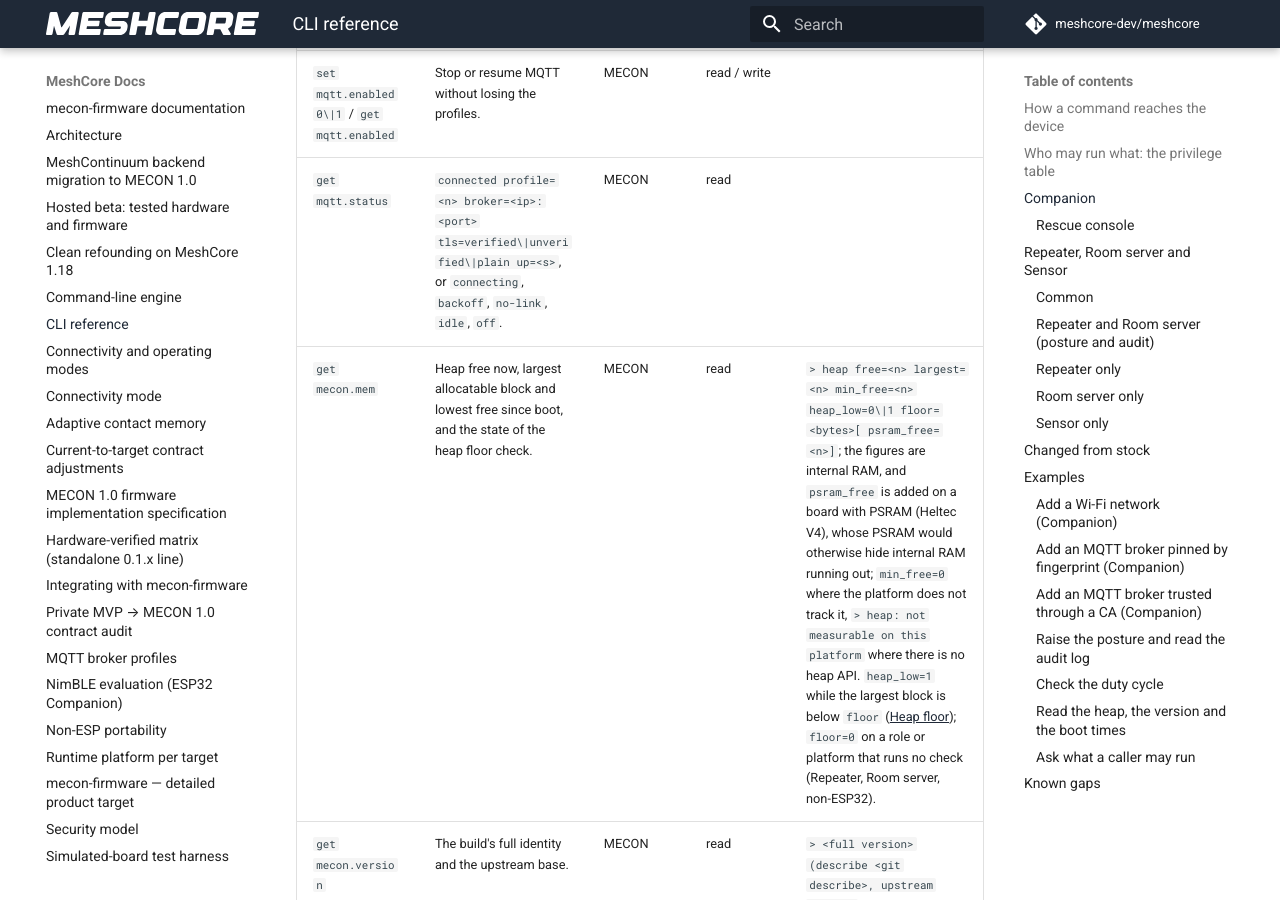
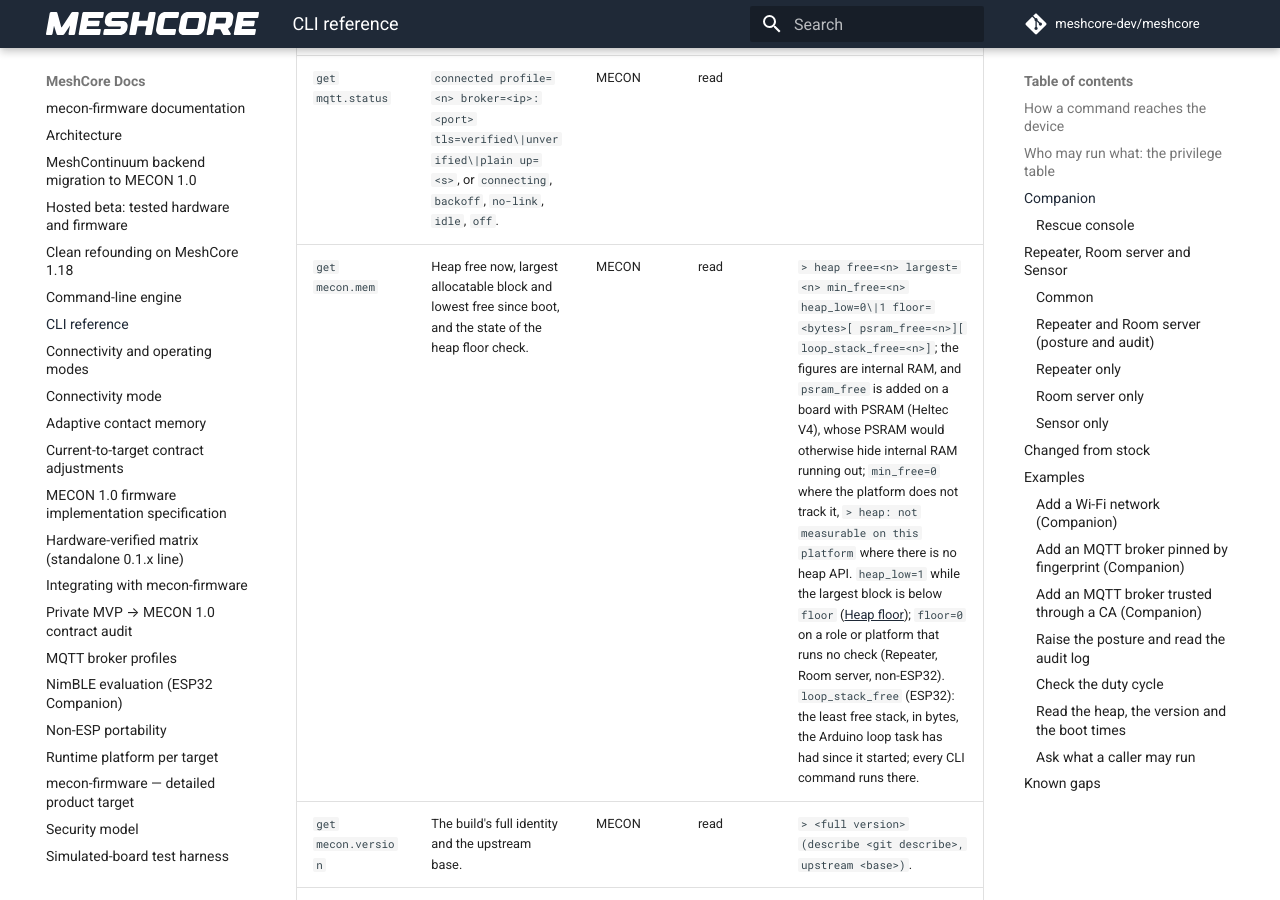
Before and after one commit to hoejriis/mecon-firmware, an MkDocs documentation site: the page built from docs/CLI_REFERENCE.md, in a window 1280 px wide and 900 px high, scrolled down 9019 px. Built offline with MkDocs 1.6.1 and Material for MkDocs 9.7.7, drawn with Linux system fonts in a browser that asks for light colours; comment, search, counter and statistics services are not loaded; some of the changed text lies outside the part shown.

Commit message:
mecon.mem: report the loop task's least free stack
Issue #93's acceptance asks for stack headroom against the baseline, and
nothing on the device reported it. get mecon.mem now ends with
loop_stack_free=<bytes> on ESP32: uxTaskGetStackHighWaterMark of the
Arduino loop task, where every CLI command and the radio and app paths
run. Platforms that do not track it leave the field out. Unit test and
mutant mem_loop_stack_not_reported.

Issue #93

Co-Authored-By: Claude Opus 5.5 (1M context) <noreply@anthropic.com>

```diff
--- a/docs/CLI_REFERENCE.md
+++ b/docs/CLI_REFERENCE.md
@@ -96,7 +96,7 @@ The commands the Companion CLI accepts, reached by the app frame, the rescue con
 | `set mqtt.profile <n> clear` | Remove the profile and its credentials and CA. | MECON | write |  |
 | `set mqtt.enabled 0\|1` / `get mqtt.enabled` | Stop or resume MQTT without losing the profiles. | MECON | read / write |  |
 | `get mqtt.status` | `connected profile=<n> broker=<ip>:<port> tls=verified\|unverified\|plain up=<s>`, or `connecting`, `backoff`, `no-link`, `idle`, `off`. | MECON | read |  |
-| `get mecon.mem` | Heap free now, largest allocatable block and lowest free since boot, and the state of the heap floor check. | MECON | read | `> heap free=<n> largest=<n> min_free=<n> heap_low=0\|1 floor=<bytes>[ psram_free=<n>]`; the figures are internal RAM, and `psram_free` is added on a board with PSRAM (Heltec V4), whose PSRAM would otherwise hide internal RAM running out; `min_free=0` where the platform does not track it, `> heap: not measurable on this platform` where there is no heap API. `heap_low=1` while the largest block is below `floor` ([Heap floor](CONNECTIVITY_MODE.md#heap-floor)); `floor=0` on a role or platform that runs no check (Repeater, Room server, non-ESP32). |
+| `get mecon.mem` | Heap free now, largest allocatable block and lowest free since boot, and the state of the heap floor check. | MECON | read | `> heap free=<n> largest=<n> min_free=<n> heap_low=0\|1 floor=<bytes>[ psram_free=<n>][ loop_stack_free=<n>]`; the figures are internal RAM, and `psram_free` is added on a board with PSRAM (Heltec V4), whose PSRAM would otherwise hide internal RAM running out; `min_free=0` where the platform does not track it, `> heap: not measurable on this platform` where there is no heap API. `heap_low=1` while the largest block is below `floor` ([Heap floor](CONNECTIVITY_MODE.md#heap-floor)); `floor=0` on a role or platform that runs no check (Repeater, Room server, non-ESP32). `loop_stack_free` (ESP32): the least free stack, in bytes, the Arduino loop task has had since it started; every CLI command runs there. |
 | `get mecon.version` | The build's full identity and the upstream base. | MECON | read | `> <full version> (describe <git describe>, upstream <base>)`. |
 | `get mecon.boot` | When boot reached each stage, in ms since reset: contact store and prefs loaded, mesh started, end of setup. | MECON | read | `> store_ms=<n> mesh_ms=<n> setup_ms=<n>`; a stage the role does not mark reads `n/a` (the Repeater and Room server have no separate store stage). |
 | `get mecon.cli.who` | How the engine sees this caller: transport, authentication, posture and principal. | MECON | read | `> transport=usb auth=cable remote=0 posture=normal principal=cable`; `mgmt=on` is appended for a MQTT session whose broker profile is flagged for management. |
@@ -212,7 +212,7 @@ These three roles share one command set (`CommonCLI`, with `MyMesh`/`SensorMesh`
 | `get txdelay` / `set txdelay <0-2>` | Retransmit delay factor, flood traffic. | stock | read / write |  |
 | `get direct.txdelay` / `set direct.txdelay <0-2>` | Retransmit delay factor, direct traffic. | stock | read / write |  |
 | `get dutycycle` | Duty cycle report: the regulatory band the radio is tuned to, the limit in force, the regulatory floor, the user's own setting and the airtime used in the trailing hour. | stock, behaviour changed | read | Stock printed only the user's setting (`> 50.0%`). Now `> band <lo>-<hi> MHz, limit <p>%, floor <p>%, user <p>%, used <ms> ms (<p>%)`; `band none` and `floor none` outside a regulated band. On the Sensor role the stock reply is unchanged. |
-| `get mecon.mem` | Heap free now, largest allocatable block and lowest free since boot, and the state of the heap floor check. | MECON | read | `> heap free=<n> largest=<n> min_free=<n> heap_low=0\|1 floor=<bytes>[ psram_free=<n>]`; the figures are internal RAM, and `psram_free` is added on a board with PSRAM (Heltec V4), whose PSRAM would otherwise hide internal RAM running out; `min_free=0` where the platform does not track it, `> heap: not measurable on this platform` where there is no heap API. `heap_low=1` while the largest block is below `floor` ([Heap floor](CONNECTIVITY_MODE.md#heap-floor)); `floor=0` on a role or platform that runs no check (Repeater, Room server, non-ESP32). |
+| `get mecon.mem` | Heap free now, largest allocatable block and lowest free since boot, and the state of the heap floor check. | MECON | read | `> heap free=<n> largest=<n> min_free=<n> heap_low=0\|1 floor=<bytes>[ psram_free=<n>][ loop_stack_free=<n>]`; the figures are internal RAM, and `psram_free` is added on a board with PSRAM (Heltec V4), whose PSRAM would otherwise hide internal RAM running out; `min_free=0` where the platform does not track it, `> heap: not measurable on this platform` where there is no heap API. `heap_low=1` while the largest block is below `floor` ([Heap floor](CONNECTIVITY_MODE.md#heap-floor)); `floor=0` on a role or platform that runs no check (Repeater, Room server, non-ESP32). `loop_stack_free` (ESP32): the least free stack, in bytes, the Arduino loop task has had since it started; every CLI command runs there. |
 | `get mecon.version` | The build's full identity and the upstream base. | MECON | read | `> <full version> (describe <git describe>, upstream <base>)`. |
 | `get mecon.boot` | When boot reached each stage, in ms since reset: contact store and prefs loaded, mesh started, end of setup. | MECON | read | `> store_ms=<n> mesh_ms=<n> setup_ms=<n>`; a stage the role does not mark reads `n/a` (the Repeater and Room server have no separate store stage). |
 | `get mecon.cli.who` | How the engine sees this caller: transport, authentication, posture and principal. | MECON | read | `> transport=usb auth=cable remote=0 posture=normal principal=cable`; `mgmt=on` is appended for a MQTT session whose broker profile is flagged for management. |
```
Also changed, not shown: 4 other files.
